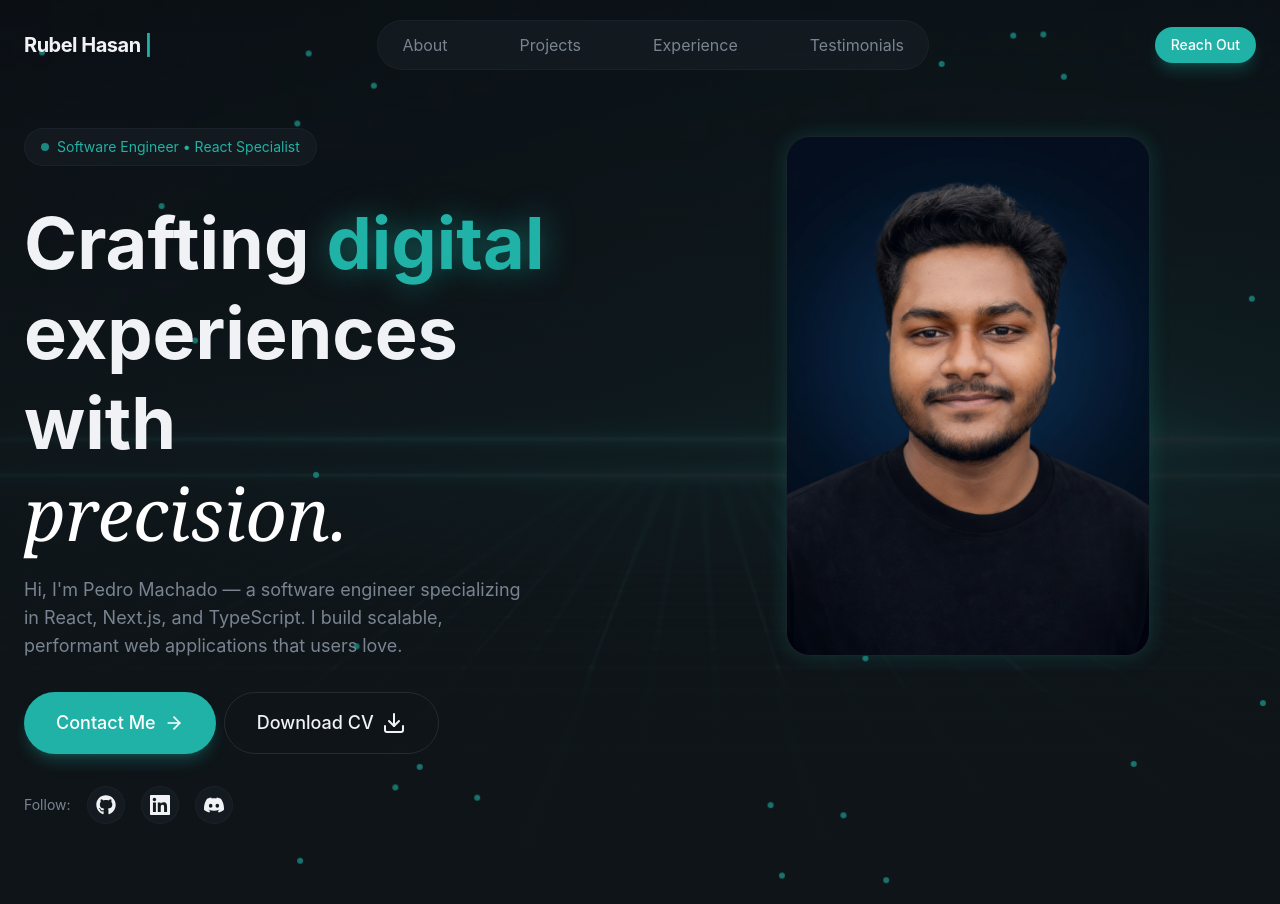
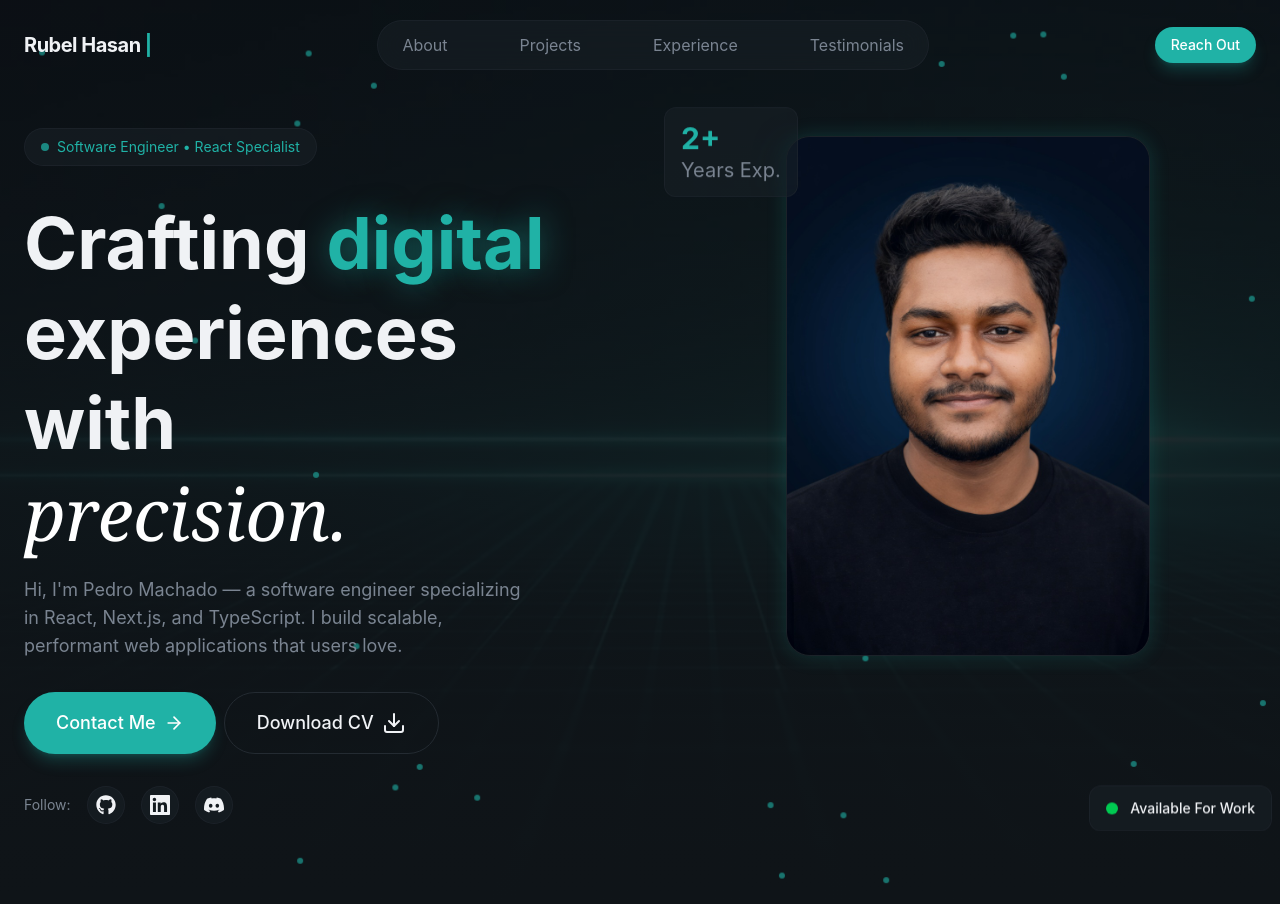
Before and after one commit to Rubelhasan-Hub/My-portfolio, a React (Vite) app: page / in a window 1280 px wide. Built offline with nearby package versions, Linux system fonts and the light colour scheme.

Commit message:
make some annimation for the image and for the and added some badge and aktive status and all

```diff
--- a/src/section/Hero.jsx
+++ b/src/section/Hero.jsx
@@ -39,7 +39,7 @@ export const Hero = () => {
             <div className="container mx-auto px-6 pt-32 pb-20 relative z-10 flex">
                 <div className="grid lg:grid-cols-2 gap-20">
                     {/* Left Column - Text Content */}
-                    <div className="space-y-8">
+                    <div className="space-y-8 transition-transform duration-500 hover:scale-103">
                         <div className="animate-fade-in">
                             <span className="inline-flex items-center gap-2 px-4 py-2 rounded-full glass text-sm text-primary">
                                 <span className="w-2 h-2 bg-primary rounded-full animate-pulse" />
@@ -85,7 +85,7 @@ export const Hero = () => {
                                 { icon: GrLinkedin, href: "#" },
                                 { icon: SiDiscord, href: "#" },
                             ].map((social, idx) => (
-                                <a key={idx} href={social.href} className="p-2 rounded-full glass hover:bg-primary/10 hover:text-primary transition-all duration-300"><social.icon className="w-5 h-5"/></a>
+                                <a key={idx} href={social.href} className="p-2 rounded-full glass hover:bg-primary/10 hover:text-primary transition-all duration-300"><social.icon className="w-5 h-5" /></a>
                             ))}
                         </div>
 
@@ -93,17 +93,31 @@ export const Hero = () => {
                     </div>
 
                     {/* Right side for image */}
-                    <div className="relative animate-fade-in">
-                        <div>
-                            <div className="flex justify-center rounded-3xl p-2">
-                                <img src="/public/hero-person.jpg" alt="Rubel Hasan's image" className="w-[65%] object-right lg:aspect-7/10 glow-border glass rounded-3xl"/>
+                    <div className="relative animate-fade-in animate-delay-300 ">
+                        <div >
+                            <div >
+                                <div className="flex justify-center rounded-3xl p-2">
+                                    <img src="/public/hero-person.jpg" alt="Rubel Hasan's image" className="w-[65%] object-right lg:aspect-7/10 glow-border glass rounded-3xl transition-transform duration-500 hover:scale-105" />
+
+
+                                    {/* Floating badge */}
+                                    <div className="absolute -bottom-4 -right-4 glass rounded-xl px-4 py-3 animate-float">
+                                        <div className="flex items-center gap-3">
+                                            <div className="w-3 h-3 bg-green-500 rounded-full animate-puls"/>
+                                            <span className="text-sm font-medium">Available For Work</span>
+                                        </div>
+                                    </div>
+                                    {/* State badge */}
+                                    <div className="absolute -top-4 -left-4 glass rounded-xl px-4 py-3 animate-float animation-delay-500">
+                                        <div className="text-3xl font-bold text-primary">2+</div>
+                                        <div className="text-xl text-muted-foreground">Years Exp.</div>
+                                    </div>
+                                </div>
                             </div>
                         </div>
                     </div>
                 </div>
             </div>
-
-
         </section>
     );
 };
```
